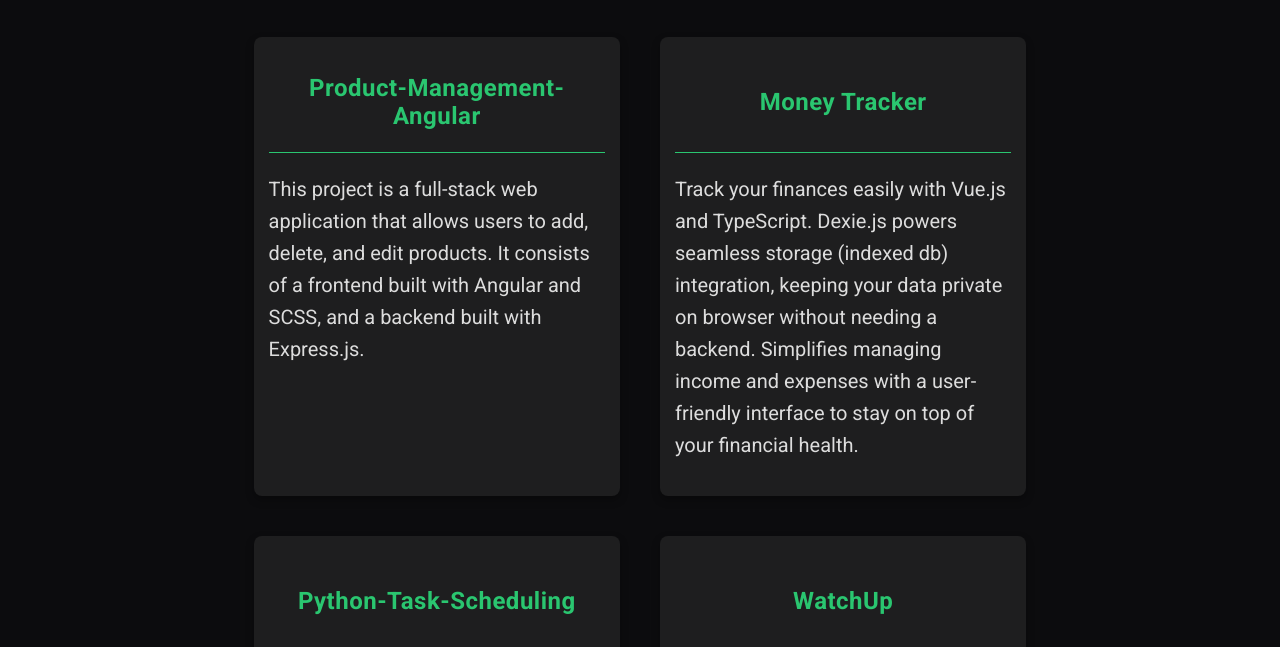
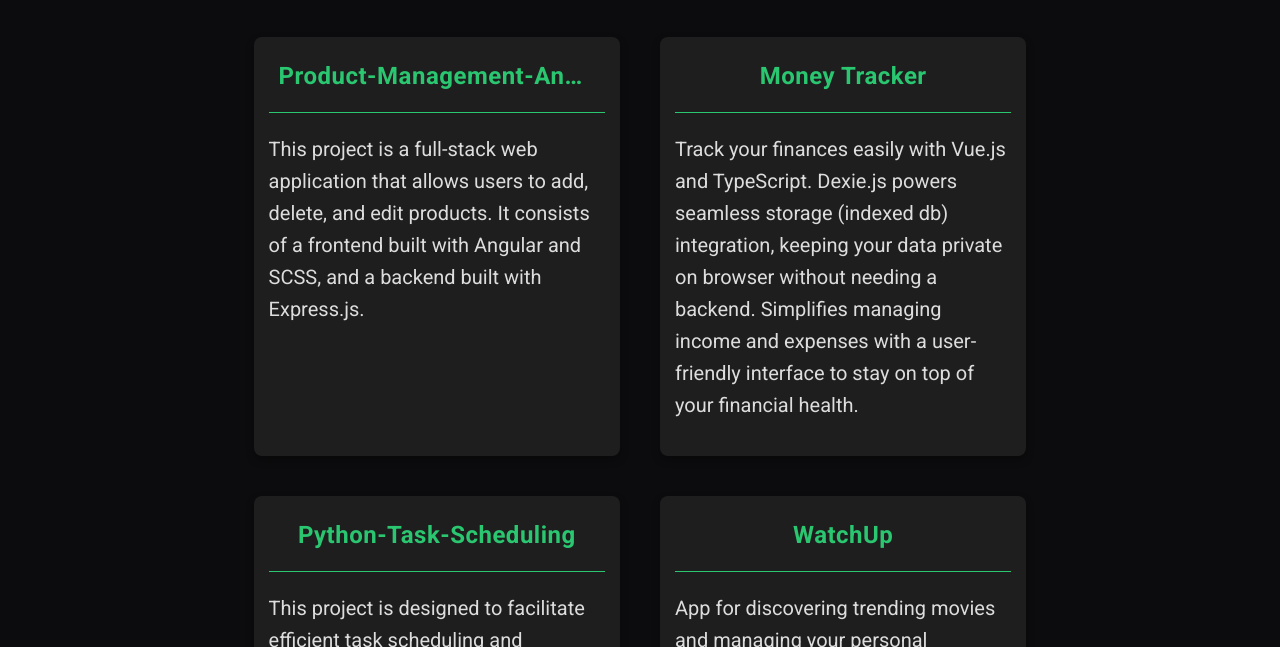
Before and after one commit to onurkantarci/onurkantarci.github.io, an Astro site: page /projects in a window 1280 px wide. Shown: the part 153-800 px from the top of the page. Built offline with nearby package versions, Linux system fonts and the light colour scheme; Astro itself is replaced by a stand-in of ours; a web font is replaced by a local one.

Commit message:
add three dots for long titles

```diff
--- a/src/pages/projects.astro
+++ b/src/pages/projects.astro
@@ -294,9 +294,12 @@ import Layout from "../layouts/Layout.astro";
     transition:
       transform 0.3s ease,
       box-shadow 0.3s ease;
-    text-decoration: none;
     position: relative;
     box-shadow: 0 4px 8px rgba(0, 0, 0, 0.3);
+  }
+
+  a {
+    text-decoration: none;
   }
 
   .project-card::before {
@@ -349,10 +352,10 @@ import Layout from "../layouts/Layout.astro";
     font-weight: 700;
     color: #2ac670;
     letter-spacing: 0.5px;
-    height: 80px;
-    display: flex;
-    align-items: center;
-    justify-content: center;
+    height: 40px;
+    white-space: nowrap;
+    overflow: hidden;
+    text-overflow: ellipsis;
   }
 
   .project-info p {
```
